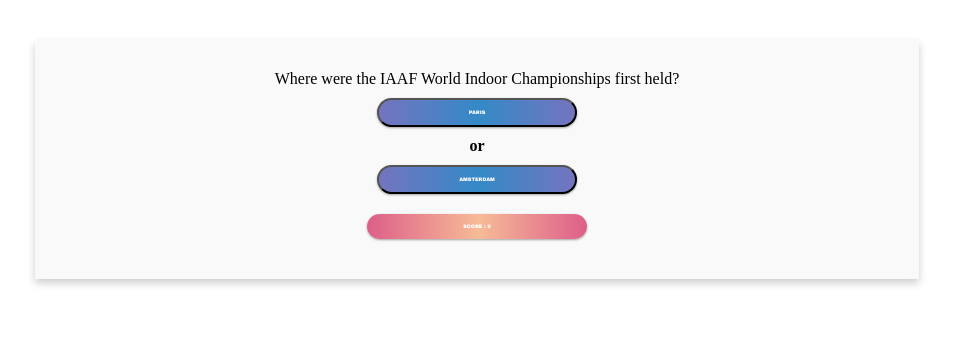
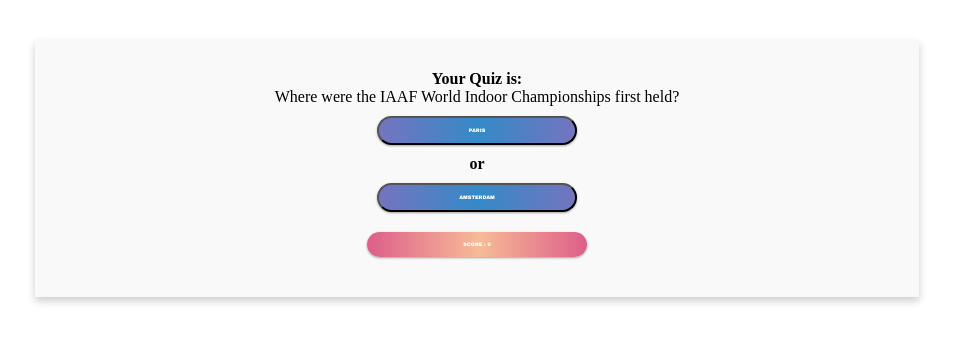
Before and after one commit to SazzadForazi/google-word-coach, a React (Create React App) app: page / in a window 1280 px wide. Shown: the top 342 px of the page, without its empty margins (163-1116 px from the left). Built offline with nearby package versions, Linux system fonts and the light colour scheme.

Commit message:
updated commit

```diff
--- a/src/Question.css
+++ b/src/Question.css
@@ -28,7 +28,19 @@
     cursor: pointer;
     display: inline-block;
     border-radius: 25px;
+
 }
+#myDIV{
+    /* background-color: rgba(162, 199, 126, 0.527); */
+    transition-duration: .2s;
+    transition-delay: 1s;
+}
+
+#myDIV::before {
+    content: "Your Quiz is: ";
+    /* background-color: rgba(242, 196, 248, 0.527); */
+    font-weight: bold;
+  }
 .gradient-button:hover{
     box-shadow: 0 10px 20px rgba(0,0,0,0.19), 0 6px 6px rgba(0,0,0,0.23);
     margin: 8px 10px 12px;
@@ -38,6 +50,10 @@
 .gradient-button-3 {background-image: linear-gradient(to right, #7474BF 0%, #348AC7 51%, #7474BF 100%)}
 .gradient-button-3:hover { background-position: right center; }
 
+
+/* .myDIV{
+    transition-delay: 10s;
+} */
 /* @media only screen and (max-width: 600px) {
     .wrapper{
         width: 100%;
--- a/src/Question.js
+++ b/src/Question.js
@@ -82,7 +82,7 @@
 
         return (
             <div className="question" id="myDIV">
-                <div onclick="myFunction()">{currentQuestion}</div>
+                <div className="currentQuestion" onclick="myFunction()">{currentQuestion}</div>
 
                 {btn1}
 
@@ -106,12 +106,15 @@
                     (this.state.currentQuestionIndex + 10) % this.state.quiz.length
 
             });
+            // document.getElementsByClassNames("btn").style.background = "green";
             document.getElementById("myDIV").style.color = "green";
-            // document.getElementsByClassNames("btn").style.background = "green";
+            // document.getElementById("myDIV").style.animationDelay = "5s";
+            // document.getElementById("myDIV").style.color = "green";
         } else {
             this.setState({ score: this.state.score - 10 });
             document.getElementById("myDIV").style.color = "red";
-            alert(document.body.style.innerHTML = "Opps!! Incorrect Answer");
+            // document.getElementById("myDIV").style.color.transitionDelay = ".1s";
+            // alert(document.body.style.innerHTML = "Opps!! Incorrect Answer");
 
         }
         e.preventDefault();
```
